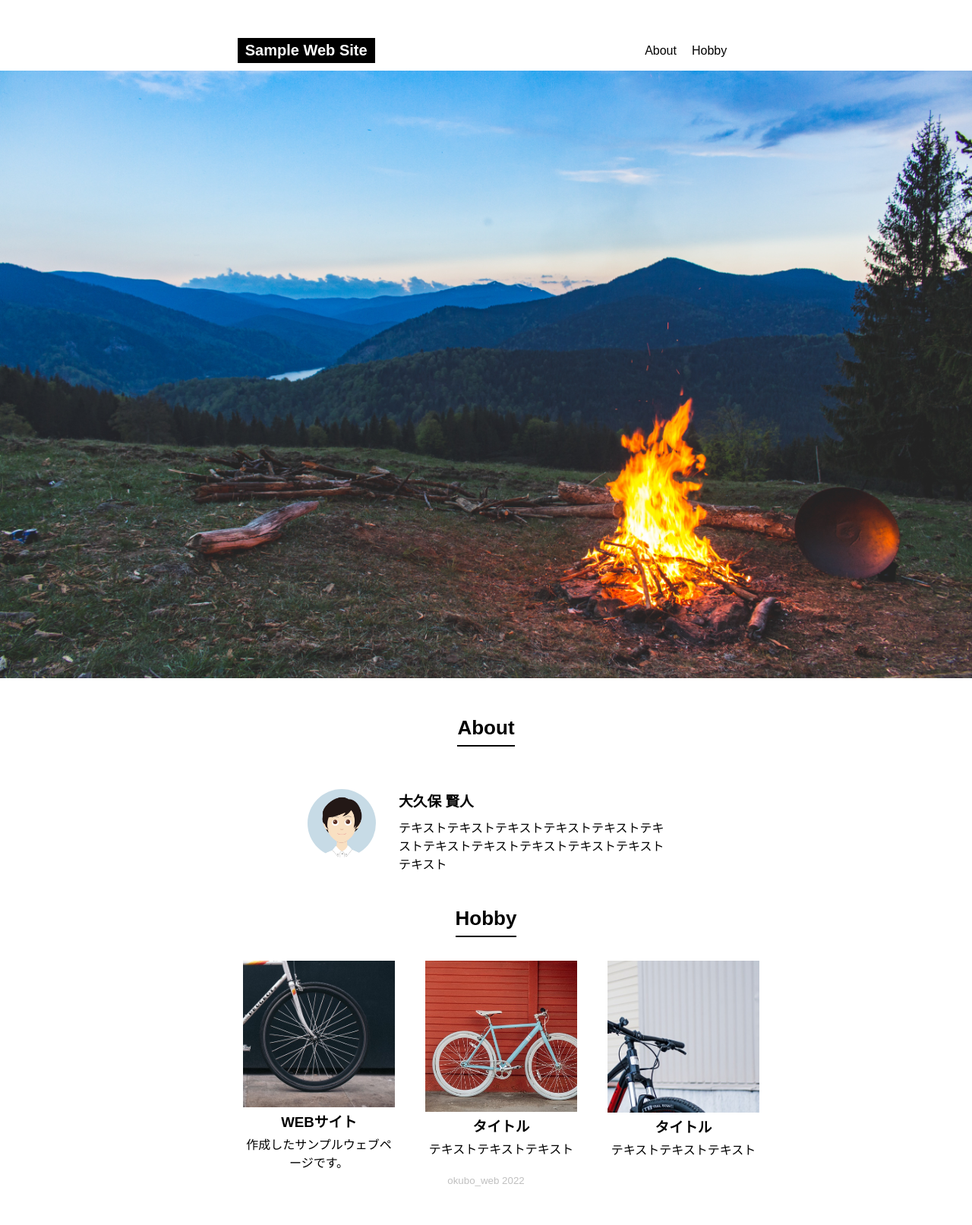
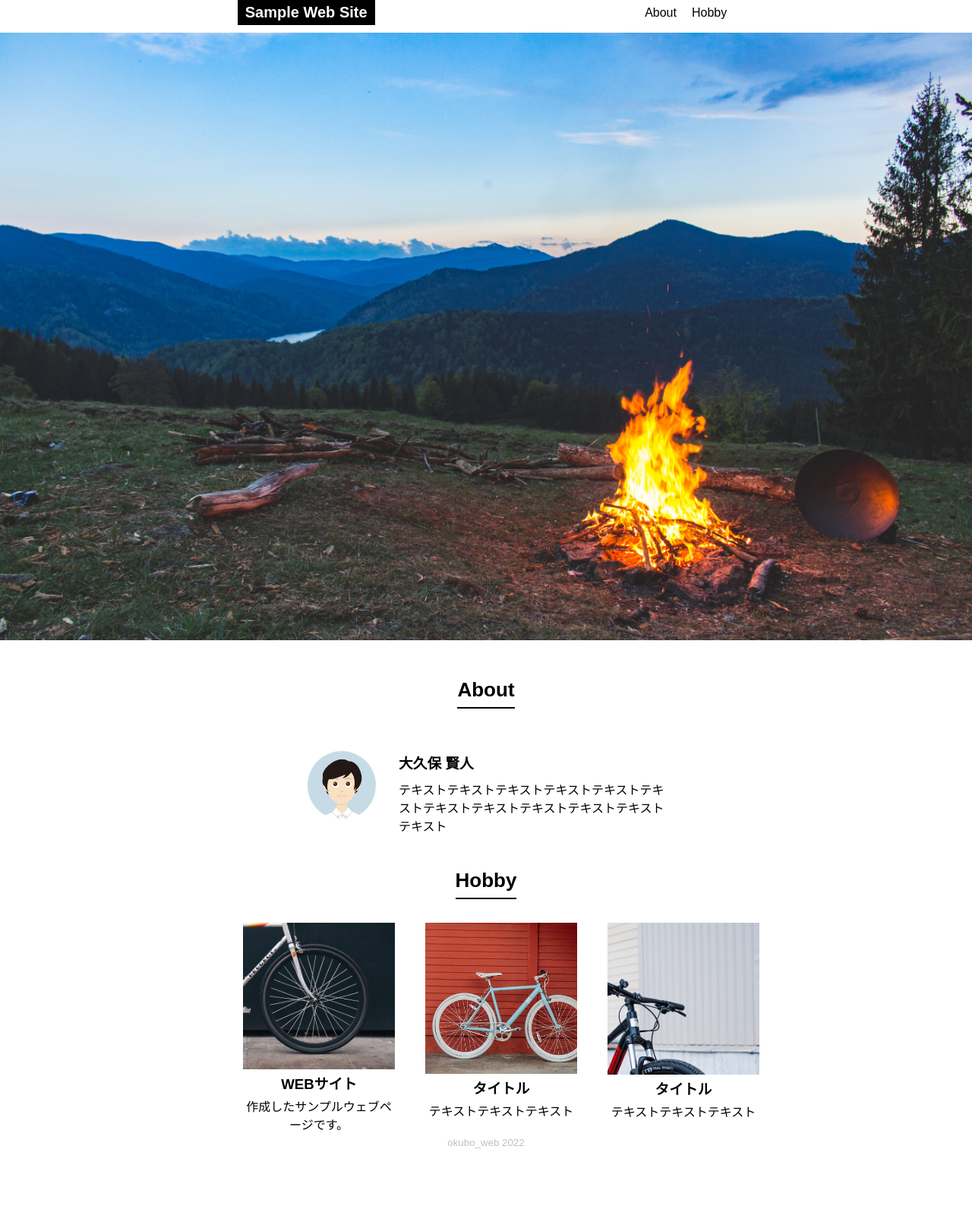
Before and after one commit to bonbo0811/Sample-Website_1-, a PHP site: page / in a window 1280 px wide. Shown: the whole page at 76% size. After the commit the page ends 1512 px from the top, so only its background shows below. Run offline with PHP 8.4, Linux system fonts and the light colour scheme.

Commit message:
PCページ完成

```diff
--- a/CSS/Base.css
+++ b/CSS/Base.css
@@ -3,5 +3,7 @@
 body{
     font-family: Arial, Helvetica, sans-serif;
     width: 960px;
-    margin: 50px auto;
+    margin: 0 auto;
+    min-height: 100%;
+    position: relative;
 }
--- a/CSS/Second.css
+++ b/CSS/Second.css
@@ -179,11 +179,12 @@
 
 /* フッターのCSS */
 
-.footer{
+footer{
     text-align: center;
     background-color: #000;
     color: #fff;
     padding: 10px;
     margin-right: calc(50% - 50vw);
 	margin-left: calc(50% - 50vw);
+
 }
--- a/HTML/SecondSite.php
+++ b/HTML/SecondSite.php
@@ -100,9 +100,9 @@
             </section>
         </div>
     </div>
-    <div class="footer">
+    <footer>
         <small>2023 My Work </small>
-    </div>
+    </footer>
 </body>
 
 </html>
```
